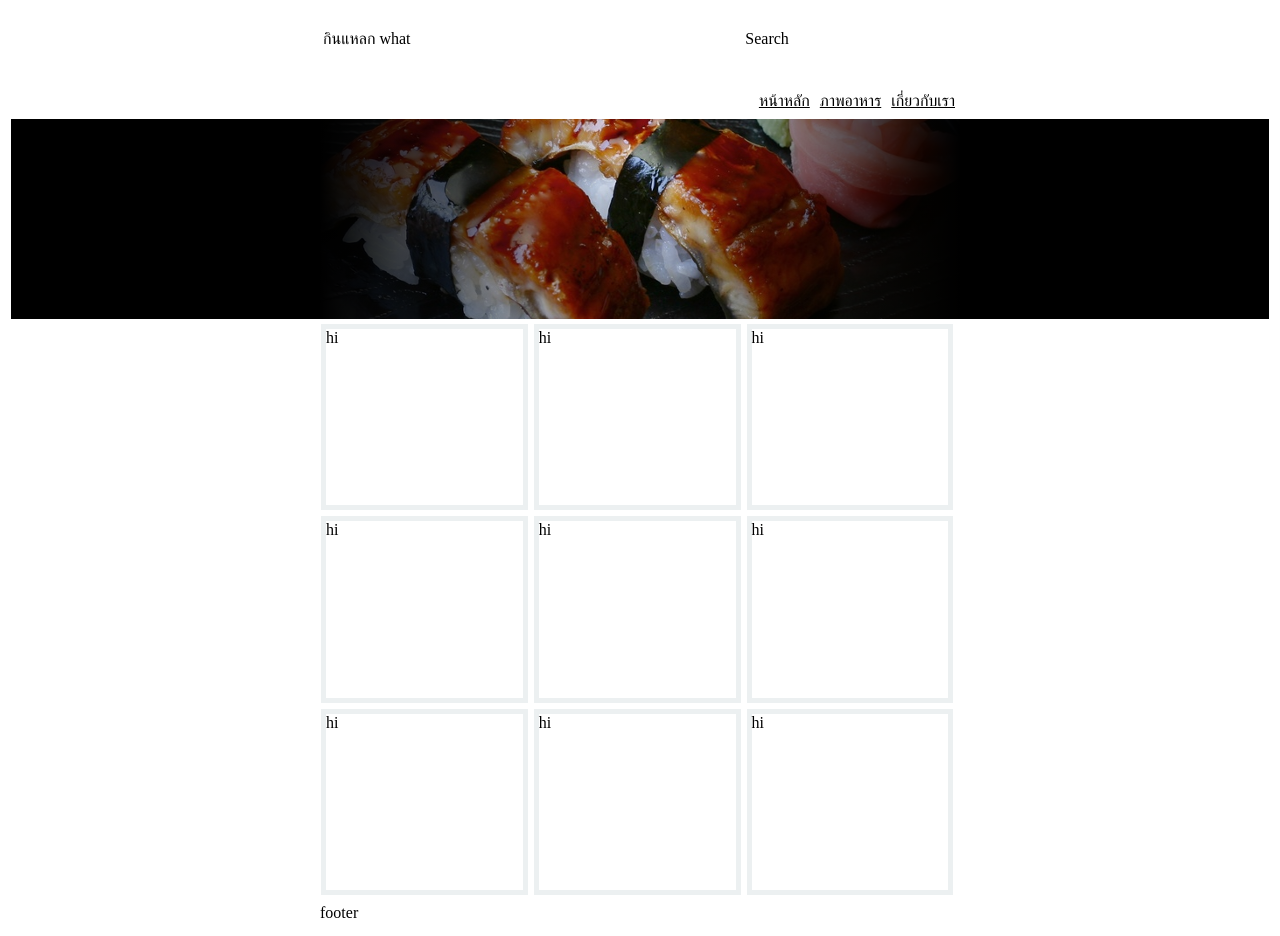
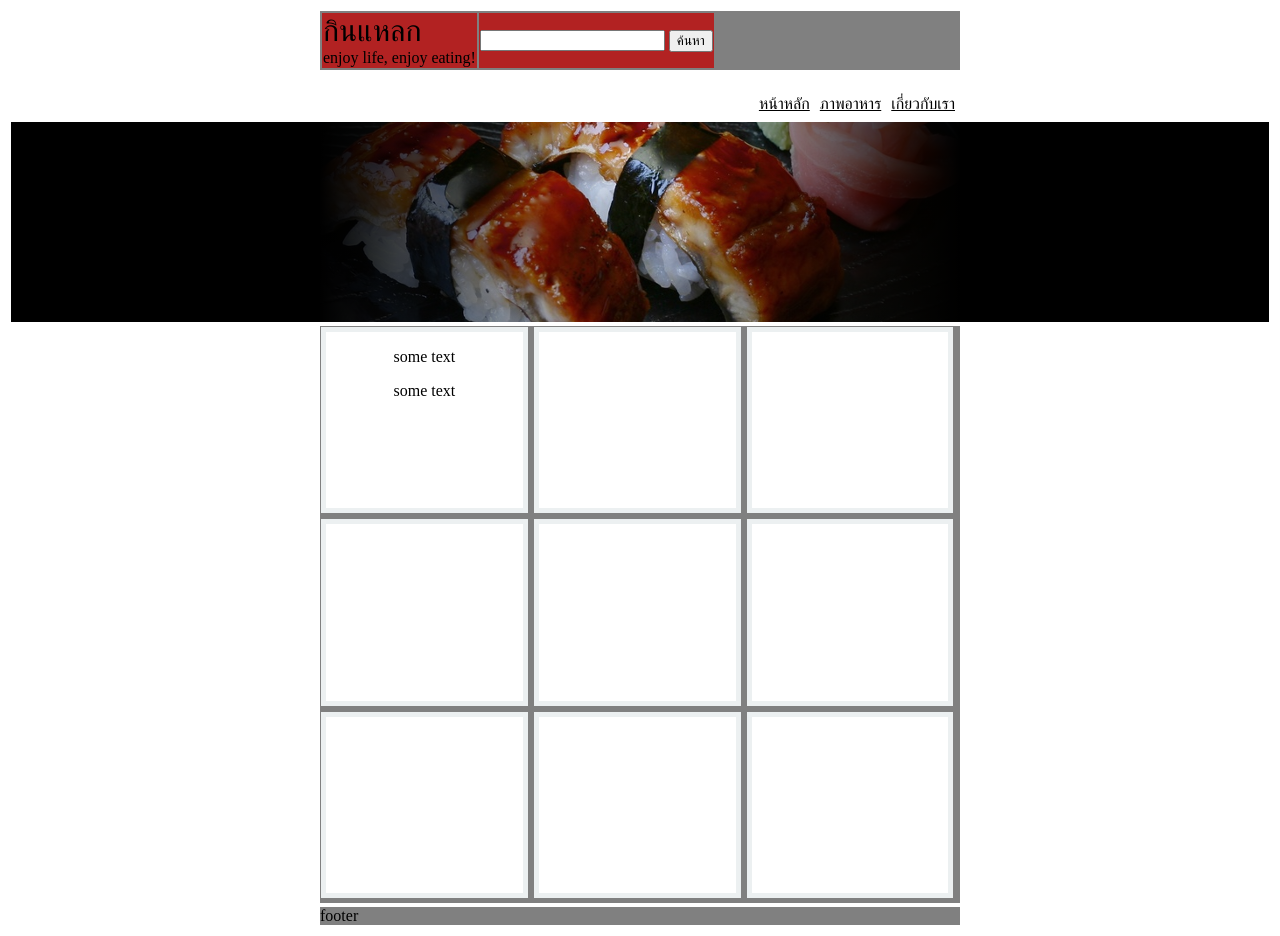
Before and after one commit to anakinskyh/WebP-HW-HTML-CSS, a plain HTML site: page index.html in a window 1280 px wide. Drawn offline with Linux system fonts and the light colour scheme.

Commit message:
table header

```diff
--- a/index.html
+++ b/index.html
@@ -3,6 +3,22 @@
     <header>
         <meta charset="UTF-8"/>
         <style>
+
+            /*header*/
+            .header-right{
+              display: block;
+            }
+
+            .header-left span{
+              display: block
+            }
+
+            .header-left{
+              /*display: block;*/
+              /*float: left;*/
+              display: inline;
+            }
+
             /*debug*/
             .rectangle{
               position: relative;
@@ -12,15 +28,20 @@
             }
 
             .site-div{
-                /*background-color: gray;*/
+                background-color:gray;
                 margin: auto;
                 width: 640px;
-                display: block;;
+                display: block;
             }
 
             .front-site-div{
               background: black;
               width: 100%;
+            }
+
+            .site-logo{
+              display: block;
+              font-size: 30px;
             }
 
             .search{
@@ -93,6 +114,15 @@
               top:0;bottom: 0;left: 0;right: 0;
               background-color: white;
               margin: 5px;
+              /*align:center;*/
+
+              display: table-cell;
+              vertical-align: middle;
+            }
+
+            .grid-content p{
+              text-align: center;
+              /*display: inline-flex;*/
             }
         </style>
     </header>
@@ -103,19 +133,24 @@
         <tr>
           <td>
             <div class='site-div'>
-              <table class='header-table'>
-                <tr>
+              <table style="display: block">
+                <tr style="background: firebrick">
                   <td>
-                    <p>
-                      <span class='site-logo'>กินแหลก</span>
-                      <span class='site-banner'>what</span>
-                    </p>
+
+                    <div class='header-left'>
+                      <span class ="site-logo">กินแหลก </span>
+                      <span>enjoy life, enjoy eating! </span>
+                    </div>
                   </td>
                   <td>
-                    <span>Search</span>
+                    <div class='header-right' >
+
+                      <span><input></span>
+                      <span><button>ค้นหา</button> </span>
+                    </div>
                   </td>
                 </tr>
-            </table>
+              </table>
             </div>
           </td>
         </tr>
@@ -138,7 +173,7 @@
         <tr>
           <td>
             <div class='rectangle'>
-            <img src='res/front-header.png'/>
+              <img src='res/front-header.png'/>
               <div class='right-box'></div>
               <div class='left-box'></div>
             </div>
@@ -153,55 +188,56 @@
 
               <div class='grid-wrapper'>
                 <div class='grid-content'>
-                  hi
+                  <p>some text</p>
+                    <p>some text</p>
                 </div>
               </div>
 
               <div class='grid-wrapper'>
                 <div class='grid-content'>
-                  hi
+
                 </div>
               </div>
 
               <div class='grid-wrapper'>
                 <div class='grid-content'>
-                  hi
+
                 </div>
               </div>
 
               <div class='grid-wrapper'>
                 <div class='grid-content'>
-                  hi
+
                 </div>
               </div>
 
               <div class='grid-wrapper'>
                 <div class='grid-content'>
-                  hi
+
                 </div>
               </div>
 
               <div class='grid-wrapper'>
                 <div class='grid-content'>
-                  hi
+
                 </div>
               </div>
 
               <div class='grid-wrapper'>
                 <div class='grid-content'>
-                  hi
+
                 </div>
               </div>
 
               <div class='grid-wrapper'>
                 <div class='grid-content'>
-                  hi
+
                 </div>
               </div>
 
               <div class='grid-wrapper'>
                 <div class='grid-content'>
-                  hi
+
                 </div>
               </div>
 
```
